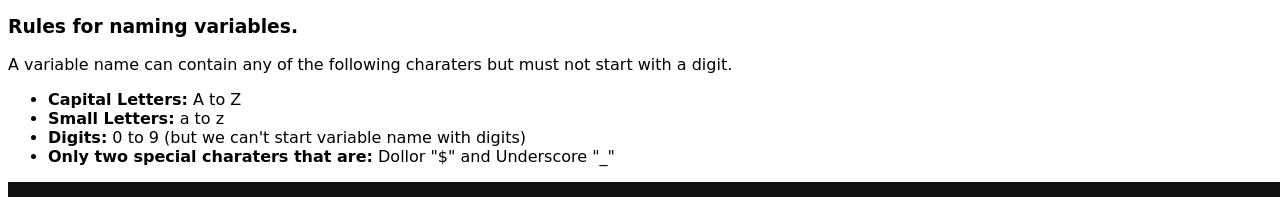
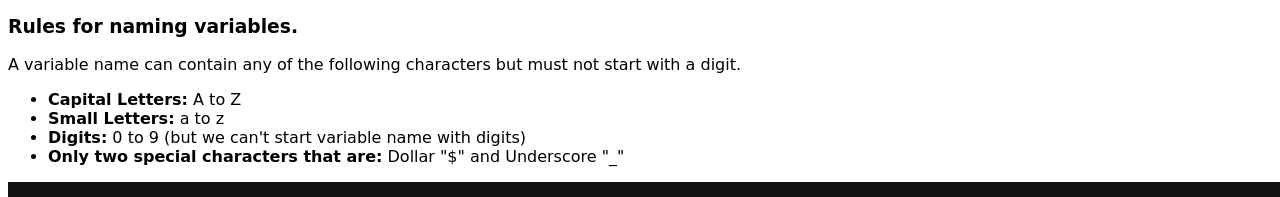
Before and after one commit to Sanjeev98singh/100-Days-Of-Javascript, a plain HTML site: page Day-4/index.html in a window 1280 px wide. Shown: the part 224-421 px from the top of the page. Drawn offline with Linux system fonts and the light colour scheme.

Commit message:
file added

```diff
--- a/Day-4/index.html
+++ b/Day-4/index.html
@@ -18,14 +18,14 @@
     </ul>
     <h3>Rules for naming variables.</h3>
     <p>
-      A variable name can contain any  of  the following charaters but must not start with
+      A variable name can contain any  of  the following characters but must not start with
       a digit.
     </p>
     <ul>
       <li><b>Capital Letters:</b> A to Z</li>
       <li><b>Small Letters:</b> a to z</li>
       <li><b>Digits:</b> 0 to 9 (but we can't start variable name with digits)</li>
-      <li><b>Only two special charaters that are:</b> Dollor "$" and Underscore "_"</li>
+      <li><b>Only two special characters that are:</b> Dollar "$" and Underscore "_"</li>
     </ul>
     <img src="./assets/visualizing-variable-creation.png" alt="">
   </body>
```
